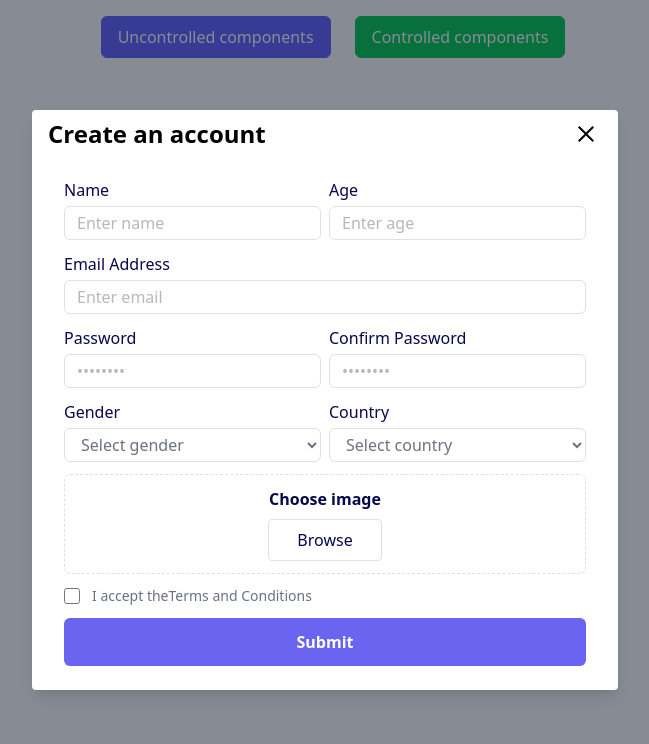
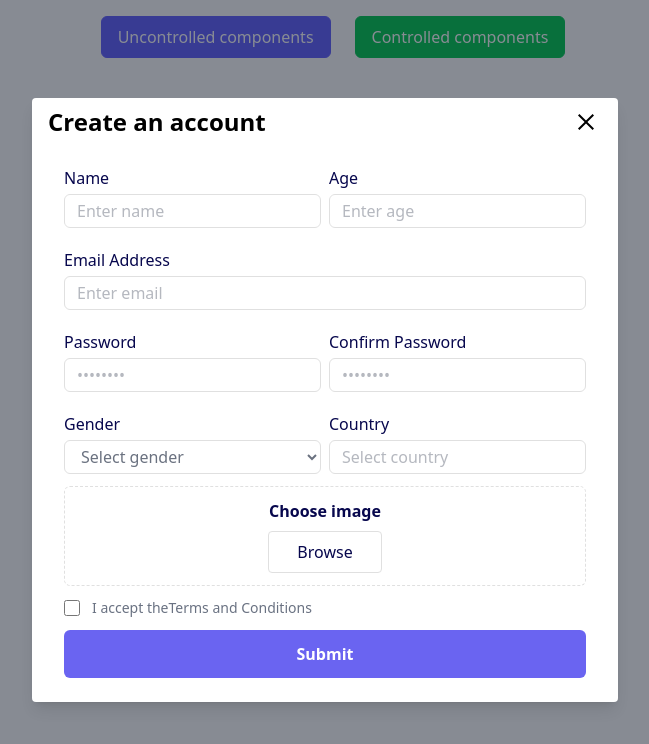
Before and after one commit to IgorMotorin/igor-REACT2025Q3, a React (Vite) app: page / in a window 1280 px wide. Both pictures are taken after a click on the button "Uncontrolled components". Shown: the top 744 px of the page, without its empty margins (315-964 px from the left). Built offline with nearby package versions, Linux system fonts and the light colour scheme.

Commit message:
fix: uncontrolled form

```diff
--- /dev/null
+++ b/src/component/AutocompleteForm.tsx
@@ -0,0 +1,74 @@
+import { useEffect, useState } from 'react';
+
+const AutocompleteForm = ({
+  name,
+  placeholder,
+  options,
+  label,
+  error,
+}: {
+  name: string;
+  placeholder: string;
+  options: string[];
+  label: string;
+  error: { message: string } | undefined;
+}) => {
+  const [suggestions, setSuggestions] = useState<string[]>([]);
+  const [country, setCountry] = useState<string>('');
+  useEffect(() => {
+    if (!country) {
+      setSuggestions([]);
+    } else {
+      setSuggestions(
+        options.filter((c) => c.toLowerCase().startsWith(country.toLowerCase()))
+      );
+    }
+  }, [country, options]);
+  return (
+    <div className="mb-3 flex-1">
+      <label
+        className="mb-1 block text-base font-medium text-[#07074D] w-full"
+        htmlFor={name}
+      >
+        {label}
+      </label>
+
+      <div className="relative">
+        <input
+          id={name}
+          name={name}
+          placeholder={placeholder}
+          className="w-full rounded-md border border-[#e0e0e0] bg-white py-1 px-3 text-base font-medium text-[#6B7280] outline-none focus:border-[#6A64F1] focus:shadow-md"
+          required={true}
+          autoComplete="on"
+          value={country}
+          onChange={(e) => setCountry(e.target.value)}
+        />
+
+        {error && (
+          <div role="alert" className="text-red-500 text-xs absolute">
+            {error.message}
+          </div>
+        )}
+        {suggestions.length > 0 && (
+          <ul className="absolute bg-white border rounded-xl mt-1 w-full max-h-40 overflow-y-auto shadow-lg z-10">
+            {suggestions.map((country) => (
+              <li
+                key={country}
+                onClick={() => {
+                  setCountry(country);
+                  setSuggestions([]);
+                }}
+                className="p-2 cursor-pointer hover:bg-gray-100"
+              >
+                {country}
+              </li>
+            ))}
+          </ul>
+        )}
+      </div>
+    </div>
+  );
+};
+
+export default AutocompleteForm;
--- a/src/component/InputForm.tsx
+++ b/src/component/InputForm.tsx
@@ -12,7 +12,7 @@ const InputForm = ({
   error: { message: string } | undefined;
 }) => {
   return (
-    <div className="mb-3">
+    <div className="mb-5">
       <label
         htmlFor={name}
         className="mb-1 block text-base font-medium text-[#07074D]"
@@ -27,7 +27,11 @@ const InputForm = ({
         placeholder={placeholder}
         className="w-full rounded-md border border-[#e0e0e0] bg-white py-1 px-3 text-base font-medium text-[#6B7280] outline-none focus:border-[#6A64F1] focus:shadow-md"
       />
-      {!!error && <span className="text-red-500 text-xs">{error.message}</span>}
+      {!!error && (
+        <div className="text-red-500 text-xs absolute w-60">
+          {error.message}
+        </div>
+      )}
     </div>
   );
 };
--- a/src/component/UncontrolledForm.tsx
+++ b/src/component/UncontrolledForm.tsx
@@ -9,6 +9,7 @@ import { userSchema } from '../validation/userSchema.tsx';
 import { ValidationError } from 'yup';
 import { fileToBase64 } from '../function/fileToBase64.tsx';
 import { onSubmitData, onUncontrolFormChange } from '../store/checkSlice.tsx';
+import AutocompleteForm from './AutocompleteForm.tsx';
 
 interface ErrorMessage {
   message: string;
@@ -154,13 +155,13 @@ const UncontrolledForm = () => {
               options={['Male', 'Female']}
               error={errors.gender}
             ></SelectForm>
-            <SelectForm
+            <AutocompleteForm
               name={'country'}
               placeholder={'Select country'}
               label={'Country'}
               options={arrCountry}
               error={errors.country}
-            ></SelectForm>
+            ></AutocompleteForm>
           </div>
           <FileForm error={errors.file}></FileForm>
           <CheckboxForm error={errors.terms}></CheckboxForm>
```
